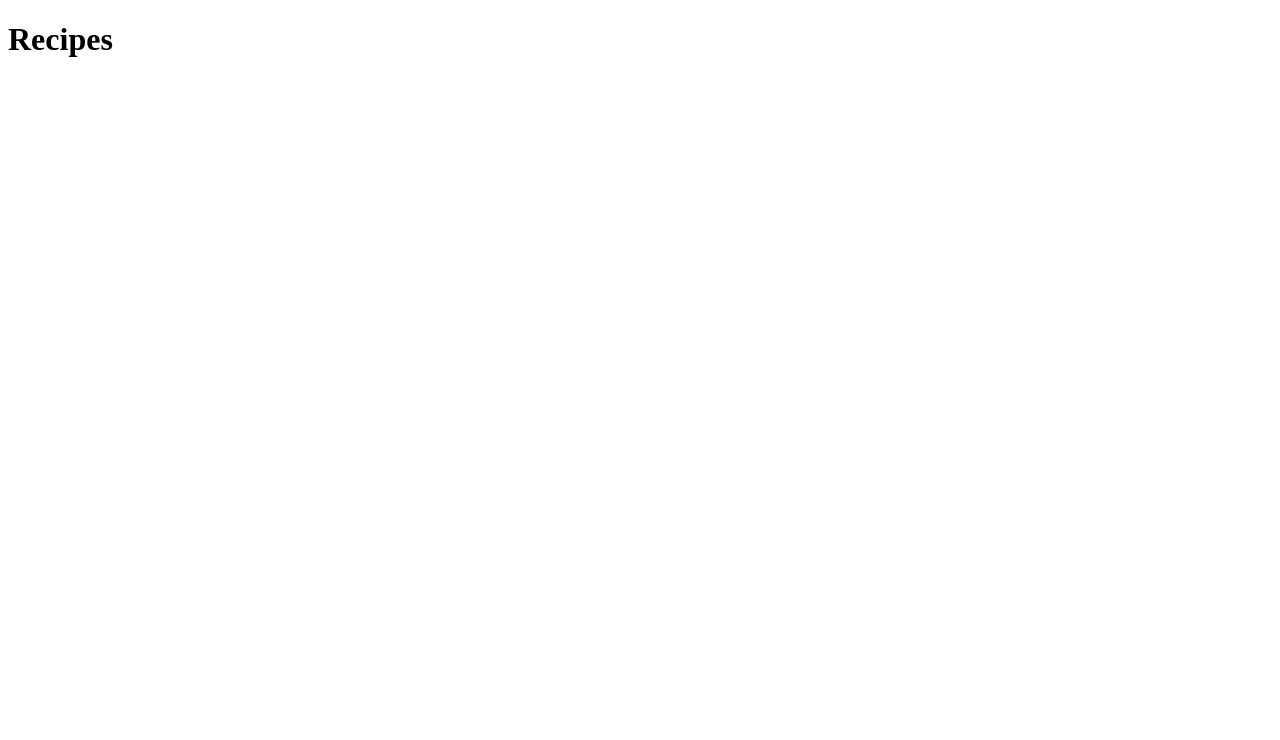
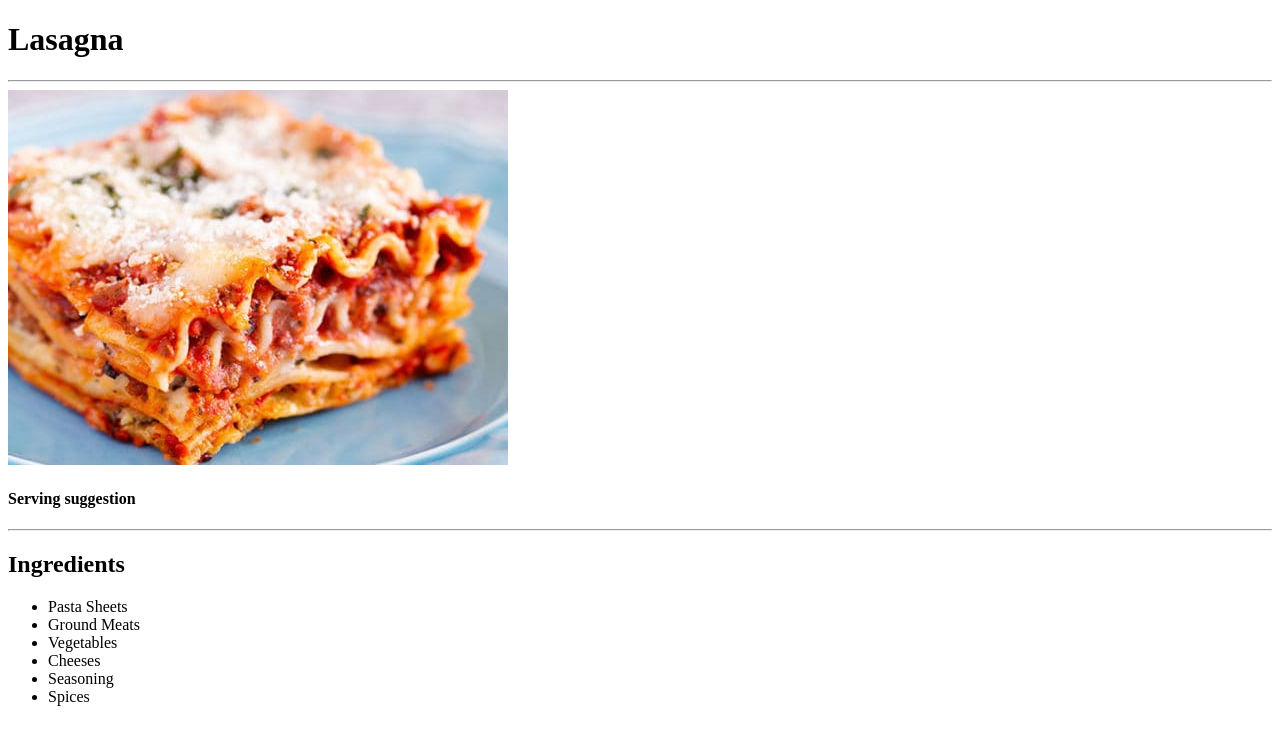
Before and after one commit to DeenoDev/odin-recipes, a plain HTML site: page recipes/lasagna.html in a window 1280 px wide. Drawn offline with Linux system fonts and the light colour scheme.

Commit message:
Added picture and ingredients to lasagna.html

```diff
--- a/recipes/lasagna.html
+++ b/recipes/lasagna.html
@@ -7,7 +7,22 @@
     <title>Recipes</title>
 </head>
 <body>
-    <h1>Recipes</h1>
+    <h1>Lasagna</h1>
+    <hr>
+    <img src="../assets/lasagna.jpg" alt="image of lasagne">
+    <h4>Serving suggestion</h4>
+    <hr>
+    <h2>Ingredients</h2>
+    <ul>
+        <li>Pasta Sheets</li>
+        <li>Ground Meats</li>
+        <li>Vegetables</li>
+        <li>Cheeses</li>
+        <li>Seasoning</li>
+        <li>Spices</li>
+
+    </ul>
+
 
 
 
```
